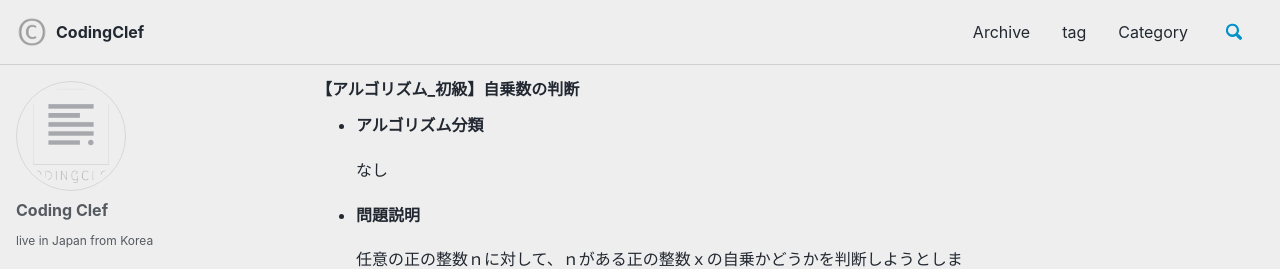
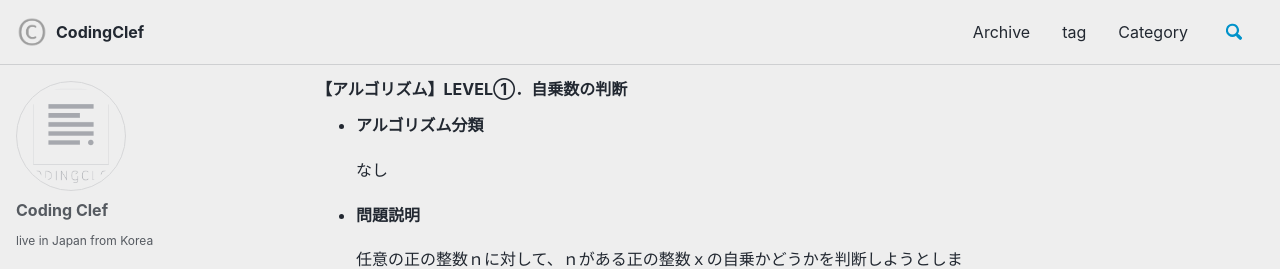
Before and after one commit to codingclef/codingclef.github.io, a Jekyll site: the page built from _posts/2020-02-14-algorithm-low-square.md, in a window 1280 px wide and 900 px high. Shown: the top 269 px of the window. Built offline with Jekyll 4.4.1, drawn with Linux system fonts in a browser that asks for light colours; cached includes are drawn as plain includes; nearby versions of some CDN libraries; comment, search, counter and statistics services are not loaded; some of the changed text lies outside the part shown.

Commit message:
modify level mark

```diff
--- a/_posts/2020-02-14-algorithm-low-square.md
+++ b/_posts/2020-02-14-algorithm-low-square.md
@@ -1,9 +1,9 @@
 ---
 layout: posts
 comments: true
-title: 【アルゴリズム_初級】自乗数の判断
-tags: [algorithm, java, square, low level]
-category: [algorithm,java]
+title: 【アルゴリズム】LEVEL①．自乗数の判断
+tags: [algorithm, java, square]
+category: [algorithm,java,LEVEL①]
 ---
 * **アルゴリズム分類**
 
```
